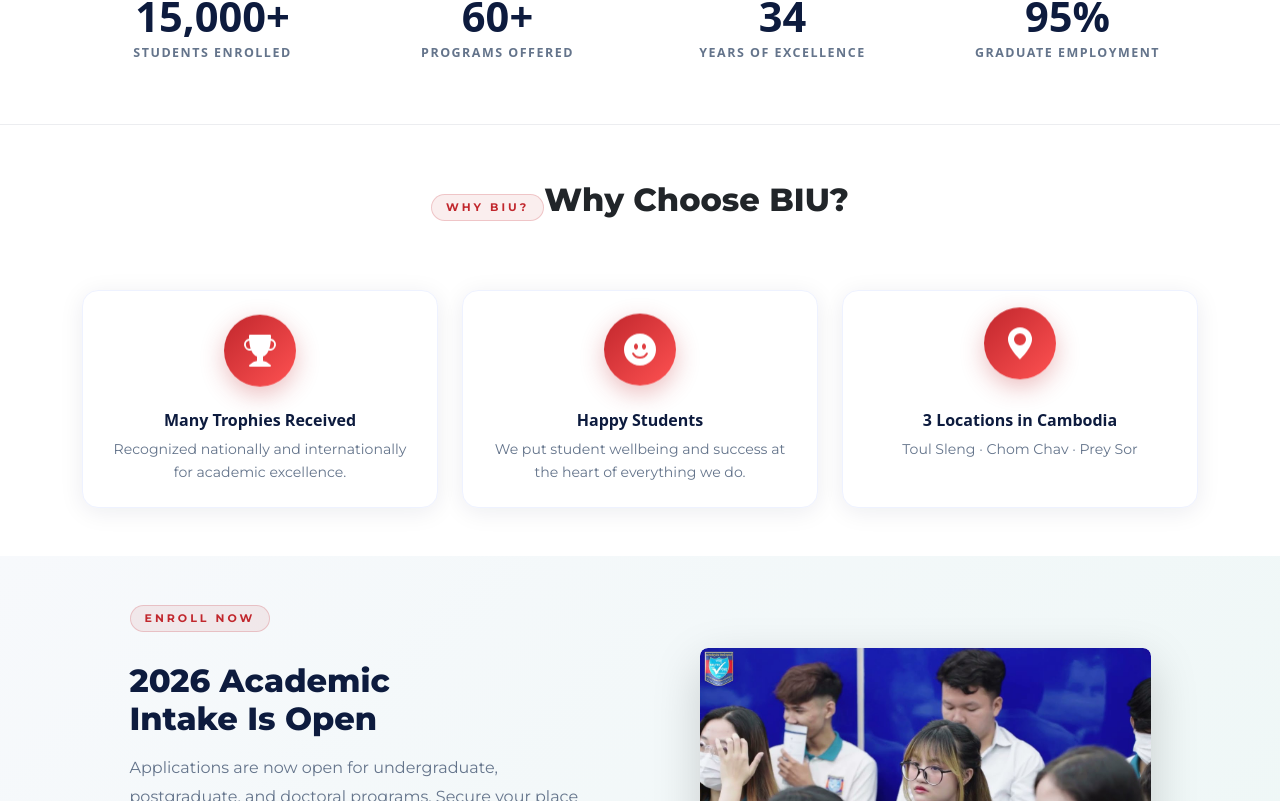
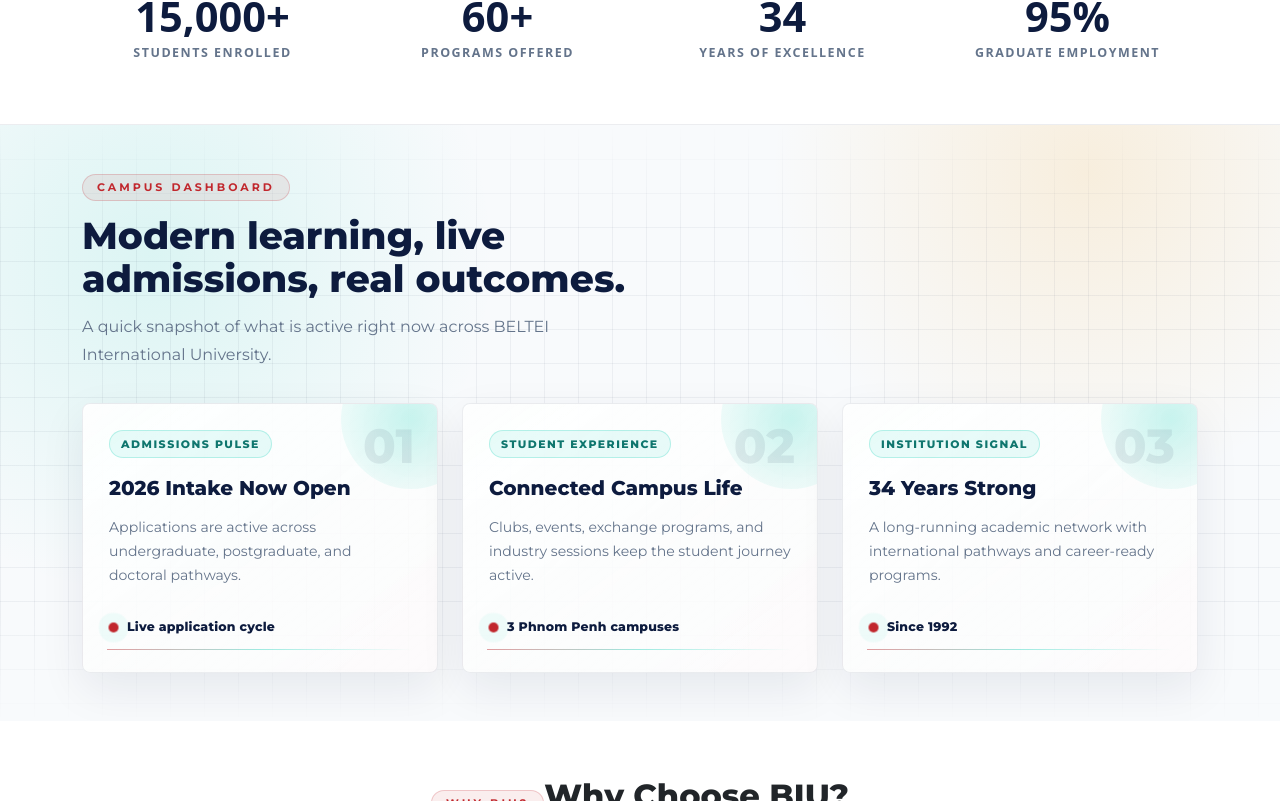
Before and after one commit to LyhengLT/react-university-website, a React (Create React App) app: page / in a window 1280 px wide. Shown: the part 759-1560 px from the top of the page. Built offline with nearby package versions, Linux system fonts and the light colour scheme.

Commit message:
Add modern interaction details

```diff
--- a/src/App.css
+++ b/src/App.css
@@ -29,6 +29,20 @@
 }
 
 /* ========= Navbar ========= */
+.scroll-progress {
+  position: fixed;
+  top: 0;
+  left: 0;
+  width: 100%;
+  height: 3px;
+  background: linear-gradient(90deg, var(--crimson), #2dd4bf, var(--gold));
+  transform: scaleX(0);
+  transform-origin: left;
+  z-index: 1100;
+  box-shadow: 0 0 18px rgba(45,212,191,0.35);
+  transition: transform 0.12s linear;
+}
+
 .navbar {
   background: rgba(8, 18, 42, 0.88) !important;
   box-shadow: 0 16px 50px rgba(8,18,42,0.18);
@@ -57,6 +71,7 @@
 
 .navbar .nav-link.active {
   color: var(--gold) !important;
+  background: rgba(245,166,35,0.12);
 }
 
 nav .navbar-toggler:focus { box-shadow: none; }
@@ -272,6 +287,55 @@
 }
 
 .icon-float { display: inline-block; animation: iconFloat 3s ease-in-out infinite; }
+
+/* ========= Floating Actions ========= */
+.back-to-top {
+  position: fixed;
+  right: 22px;
+  bottom: 22px;
+  width: 48px;
+  height: 48px;
+  display: grid;
+  place-items: center;
+  border: 1px solid rgba(255,255,255,0.28);
+  border-radius: 999px;
+  background: rgba(8,18,42,0.86);
+  color: #ffffff;
+  box-shadow: 0 18px 48px rgba(8,18,42,0.26);
+  backdrop-filter: blur(16px);
+  opacity: 0;
+  transform: translateY(16px) scale(0.92);
+  pointer-events: none;
+  transition: opacity 0.25s ease, transform 0.25s ease, background 0.25s ease;
+  z-index: 900;
+}
+
+.back-to-top.is-visible {
+  opacity: 1;
+  transform: translateY(0) scale(1);
+  pointer-events: auto;
+}
+
+.back-to-top:hover {
+  background: var(--crimson);
+}
+
+.back-to-top span {
+  width: 13px;
+  height: 13px;
+  border-top: 3px solid currentColor;
+  border-left: 3px solid currentColor;
+  transform: translateY(4px) rotate(45deg);
+}
+
+@media (max-width: 575.98px) {
+  .back-to-top {
+    width: 42px;
+    height: 42px;
+    right: 14px;
+    bottom: 14px;
+  }
+}
 .icon-float.delay-icon-2 { animation-delay: 0.6s; }
 .icon-float.delay-icon-3 { animation-delay: 1.2s; }
 
--- a/src/App.js
+++ b/src/App.js
@@ -1,3 +1,4 @@
+import { useEffect, useState } from 'react';
 import './App.css';
 import { Link, Routes, Route, useLocation } from 'react-router-dom';
 import { useScrollReveal } from './hooks/useScrollReveal';
@@ -16,9 +17,37 @@
 function App() {
   const location = useLocation();
   const siteDates = getSiteDateInfo();
+  const [scrollProgress, setScrollProgress] = useState(0);
+  const [showBackToTop, setShowBackToTop] = useState(false);
   useScrollReveal(location.pathname);
+
+  useEffect(() => {
+    const updateScrollDetails = () => {
+      const scrollTop = window.scrollY;
+      const documentHeight = document.documentElement.scrollHeight - window.innerHeight;
+      const progress = documentHeight > 0 ? (scrollTop / documentHeight) * 100 : 0;
+
+      setScrollProgress(Math.min(100, Math.max(0, progress)));
+      setShowBackToTop(scrollTop > 520);
+    };
+
+    updateScrollDetails();
+    window.addEventListener('scroll', updateScrollDetails, { passive: true });
+    window.addEventListener('resize', updateScrollDetails);
+
+    return () => {
+      window.removeEventListener('scroll', updateScrollDetails);
+      window.removeEventListener('resize', updateScrollDetails);
+    };
+  }, []);
+
+  const scrollToTop = () => {
+    window.scrollTo({ top: 0, behavior: 'smooth' });
+  };
+
   return (
     <div>
+      <div className='scroll-progress' style={{ transform: `scaleX(${scrollProgress / 100})` }}></div>
       <Navbar expand="lg" className='position-fixed w-100'>
         <Container>
           <Navbar.Brand>
@@ -32,11 +61,11 @@
           <Navbar.Toggle aria-controls='basic-navbar-nav' className='bg-light' />
           <Navbar.Collapse id='basic-navbar-nav'>
             <Nav className='me-auto justify-content-end w-100'>
-              <Nav.Link as={Link} to='/' className='text-uppercase'>Home</Nav.Link>
-              <Nav.Link as={Link} to='/courses' className='text-uppercase'>Degrees</Nav.Link>
-              <Nav.Link as={Link} to='/about' className='text-uppercase'>About us</Nav.Link>
-              <Nav.Link as={Link} to='/blog' className='text-uppercase'>Blog</Nav.Link>
-              <Nav.Link as={Link} to='/contact' className='text-uppercase'>Get in touch</Nav.Link>
+              <Nav.Link as={Link} to='/' active={location.pathname === '/'} className='text-uppercase'>Home</Nav.Link>
+              <Nav.Link as={Link} to='/courses' active={location.pathname === '/courses'} className='text-uppercase'>Degrees</Nav.Link>
+              <Nav.Link as={Link} to='/about' active={location.pathname === '/about'} className='text-uppercase'>About us</Nav.Link>
+              <Nav.Link as={Link} to='/blog' active={location.pathname === '/blog'} className='text-uppercase'>Blog</Nav.Link>
+              <Nav.Link as={Link} to='/contact' active={location.pathname === '/contact'} className='text-uppercase'>Get in touch</Nav.Link>
             </Nav>
           </Navbar.Collapse>
         </Container>
@@ -116,6 +145,15 @@
           </p>
         </div>
       </footer>
+
+      <button
+        type='button'
+        className={`back-to-top ${showBackToTop ? 'is-visible' : ''}`}
+        onClick={scrollToTop}
+        aria-label='Back to top'
+      >
+        <span></span>
+      </button>
     </div>
   );
 }
--- a/src/pages/Home/Home.css
+++ b/src/pages/Home/Home.css
@@ -199,6 +199,169 @@
     margin-top: 6px;
 }
 
+/* Campus signal section */
+.campus-signal-section {
+    position: relative;
+    overflow: hidden;
+    background:
+        radial-gradient(circle at 12% 22%, rgba(45,212,191,0.14), transparent 28%),
+        radial-gradient(circle at 85% 8%, rgba(245,166,35,0.14), transparent 26%),
+        #f8fafc;
+}
+
+.campus-signal-section::before {
+    content: '';
+    position: absolute;
+    inset: 0;
+    background-image:
+        linear-gradient(rgba(13,27,62,0.05) 1px, transparent 1px),
+        linear-gradient(90deg, rgba(13,27,62,0.05) 1px, transparent 1px);
+    background-size: 34px 34px;
+    mask-image: linear-gradient(180deg, transparent, #000 18%, #000 82%, transparent);
+    pointer-events: none;
+}
+
+.campus-signal-section .container {
+    position: relative;
+    z-index: 1;
+}
+
+.campus-signal-header {
+    max-width: 700px;
+    margin-bottom: 34px;
+}
+
+.campus-signal-header h2 {
+    max-width: 660px;
+    color: var(--navy);
+    font-size: 2.35rem;
+    font-weight: 800;
+    line-height: 1.14;
+    margin-bottom: 12px;
+}
+
+.campus-signal-header p {
+    max-width: 560px;
+    color: var(--text-muted);
+    line-height: 1.75;
+    margin: 0;
+}
+
+.campus-signal-card {
+    position: relative;
+    min-height: 270px;
+    height: 100%;
+    padding: 26px;
+    overflow: hidden;
+    border: 1px solid rgba(13,27,62,0.08);
+    border-radius: var(--card-radius);
+    background:
+        linear-gradient(145deg, rgba(255,255,255,0.96), rgba(255,255,255,0.78)),
+        linear-gradient(135deg, rgba(45,212,191,0.14), rgba(193,39,45,0.08));
+    box-shadow: 0 16px 45px rgba(13,27,62,0.08);
+    transition: transform 0.35s cubic-bezier(0.22,1,0.36,1),
+                box-shadow 0.35s ease,
+                border-color 0.35s ease;
+}
+
+.campus-signal-card::before {
+    content: '';
+    position: absolute;
+    top: -55px;
+    right: -44px;
+    width: 140px;
+    height: 140px;
+    border-radius: 50%;
+    background: radial-gradient(circle, rgba(45,212,191,0.26), rgba(45,212,191,0));
+    transition: transform 0.45s cubic-bezier(0.22,1,0.36,1);
+}
+
+.campus-signal-card::after {
+    content: '';
+    position: absolute;
+    inset: auto 24px 22px;
+    height: 1px;
+    background: linear-gradient(90deg, rgba(193,39,45,0.45), rgba(45,212,191,0.45), transparent);
+}
+
+.campus-signal-card:hover {
+    transform: translateY(-10px);
+    border-color: rgba(45,212,191,0.32);
+    box-shadow: 0 24px 70px rgba(13,27,62,0.13);
+}
+
+.campus-signal-card:hover::before {
+    transform: scale(1.25) translate(-8px, 8px);
+}
+
+.signal-index {
+    position: absolute;
+    top: 18px;
+    right: 22px;
+    color: rgba(13,27,62,0.08);
+    font-size: 3rem;
+    font-weight: 800;
+    line-height: 1;
+}
+
+.signal-eyebrow {
+    position: relative;
+    z-index: 1;
+    width: fit-content;
+    margin-bottom: 18px;
+    padding: 5px 11px;
+    border: 1px solid rgba(45,212,191,0.28);
+    border-radius: 999px;
+    background: rgba(45,212,191,0.1);
+    color: #0f766e;
+    font-size: 0.68rem;
+    font-weight: 800;
+    letter-spacing: 1.5px;
+    text-transform: uppercase;
+}
+
+.campus-signal-card h3 {
+    position: relative;
+    z-index: 1;
+    max-width: 260px;
+    color: var(--navy);
+    font-size: 1.25rem;
+    font-weight: 800;
+    line-height: 1.25;
+    margin-bottom: 14px;
+}
+
+.signal-text {
+    position: relative;
+    z-index: 1;
+    color: var(--text-muted);
+    font-size: 0.88rem;
+    line-height: 1.72;
+    margin-bottom: 26px;
+}
+
+.signal-meta {
+    position: relative;
+    z-index: 1;
+    display: inline-flex;
+    align-items: center;
+    gap: 9px;
+    color: var(--navy);
+    font-size: 0.78rem;
+    font-weight: 800;
+    letter-spacing: 0.2px;
+}
+
+.signal-dot {
+    width: 9px;
+    height: 9px;
+    flex: 0 0 9px;
+    border-radius: 50%;
+    background: var(--crimson);
+    box-shadow: 0 0 0 6px rgba(193,39,45,0.1);
+    animation: livePulse 2.4s ease-in-out infinite;
+}
+
 /* Start courses section */
 .start-courses-section {
     background: linear-gradient(135deg, #f7f9fc 0%, #eef7f6 100%);
@@ -329,4 +492,13 @@
         padding-top: 10px;
         padding-bottom: 10px;
     }
+
+    .campus-signal-header h2 {
+        font-size: 1.7rem;
+    }
+
+    .campus-signal-card {
+        min-height: 230px;
+        padding: 22px;
+    }
 }
--- a/src/pages/Home/Home.jsx
+++ b/src/pages/Home/Home.jsx
@@ -45,6 +45,27 @@
     'Scholarship support'
 ];
 
+const getCampusSignals = ({ intakeYear, yearsOfExcellence }) => [
+    {
+        eyebrow: 'Admissions Pulse',
+        title: `${intakeYear} Intake Now Open`,
+        text: 'Applications are active across undergraduate, postgraduate, and doctoral pathways.',
+        meta: 'Live application cycle',
+    },
+    {
+        eyebrow: 'Student Experience',
+        title: 'Connected Campus Life',
+        text: 'Clubs, events, exchange programs, and industry sessions keep the student journey active.',
+        meta: '3 Phnom Penh campuses',
+    },
+    {
+        eyebrow: 'Institution Signal',
+        title: `${yearsOfExcellence} Years Strong`,
+        text: 'A long-running academic network with international pathways and career-ready programs.',
+        meta: 'Since 1992',
+    },
+];
+
 function StatCounter({ value, suffix, label }) {
     const [count, ref] = useCountUp(value, 1800);
     return (
@@ -75,6 +96,7 @@
 function Home() {
   const siteDates = getSiteDateInfo();
   const stats = getStats(siteDates.yearsOfExcellence);
+  const campusSignals = getCampusSignals(siteDates);
 
   return (
     <div className='home-page'>
@@ -121,6 +143,34 @@
                 </div>
             </div>
         </div>
+
+        <section className='campus-signal-section py-5'>
+            <div className='container'>
+                <div className='campus-signal-header reveal reveal-up'>
+                    <span className='section-label'>Campus Dashboard</span>
+                    <h2>Modern learning, live admissions, real outcomes.</h2>
+                    <p>
+                        A quick snapshot of what is active right now across BELTEI International University.
+                    </p>
+                </div>
+                <div className='row g-4'>
+                    {campusSignals.map((signal, index) => (
+                        <div key={signal.title} className={`col-lg-4 reveal reveal-up delay-${index + 1}`}>
+                            <article className='campus-signal-card'>
+                                <span className='signal-index'>0{index + 1}</span>
+                                <p className='signal-eyebrow'>{signal.eyebrow}</p>
+                                <h3>{signal.title}</h3>
+                                <p className='signal-text'>{signal.text}</p>
+                                <div className='signal-meta'>
+                                    <span className='signal-dot'></span>
+                                    <span>{signal.meta}</span>
+                                </div>
+                            </article>
+                        </div>
+                    ))}
+                </div>
+            </div>
+        </section>
 
         <div className="py-5 reveal reveal-up">
             <ChooseSection />
```
